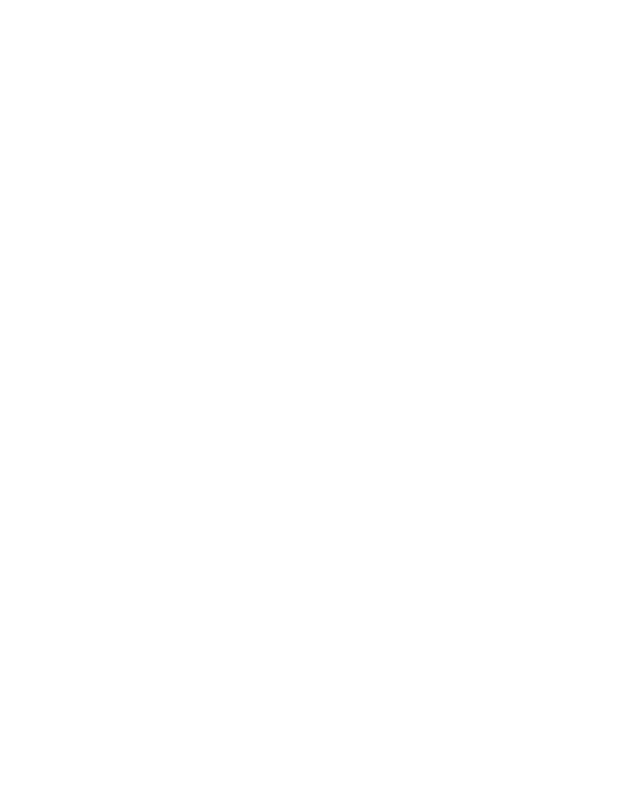
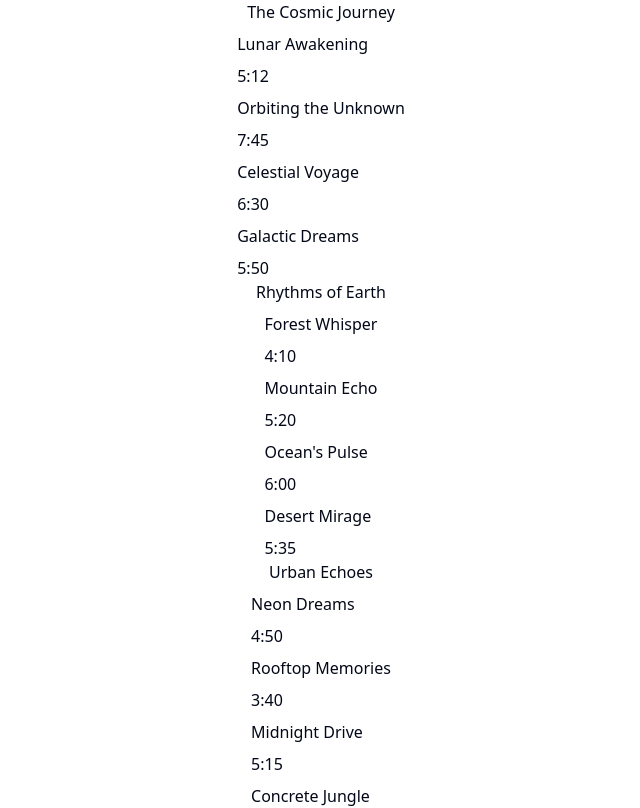
Before and after one commit to polukarp/stackers-lab, a React (Vite) app in the folder music-app/: page / in a window 1280 px wide. Shown: the top 808 px of the page, without its empty margins (319-959 px from the left). Built offline with nearby package versions, Linux system fonts and the light colour scheme.

Commit message:
feat: main page structure

```diff
--- a/music-app/src/App.tsx
+++ b/music-app/src/App.tsx
@@ -1,3 +1,47 @@
+import { useEffect, useState } from "react";
+import mockData from "./mock.json";
+import type { Album, Track, MockData } from "@/shared";
+
 export const App: React.FC = () => {
-  return <></>;
+  const [data, setData] = useState<MockData | null>(null);
+
+  useEffect(() => {
+    if (mockData) {
+      setData(mockData);
+    }
+  }, [mockData]);
+
+  if (!data?.albums) return <div>No albums available</div>;
+
+  return (
+    <div className="flex flex-col">
+      {data.albums.map((album) => (
+        <Album data={album} />
+      ))}
+    </div>
+  );
 };
+
+const Album: React.FC<{ data: Album }> = ({ data }) => {
+  const { tracks, title } = data;
+
+  return (
+    <div className="flex flex-col gap-2 items-center justify-center">
+      <h2 className="">{title}</h2>
+      <div className="flex flex-col gap-2">
+        {tracks.map(({ title, duration }) => (
+          <Track title={title} duration={duration} />
+        ))}
+      </div>
+    </div>
+  );
+};
+
+const Track: React.FC<Partial<Track>> = ({ title, duration }) => {
+  return (
+    <div className="flex flex-col gap-2">
+      <div>{title}</div>
+      <div>{duration}</div>
+    </div>
+  );
+};
```
